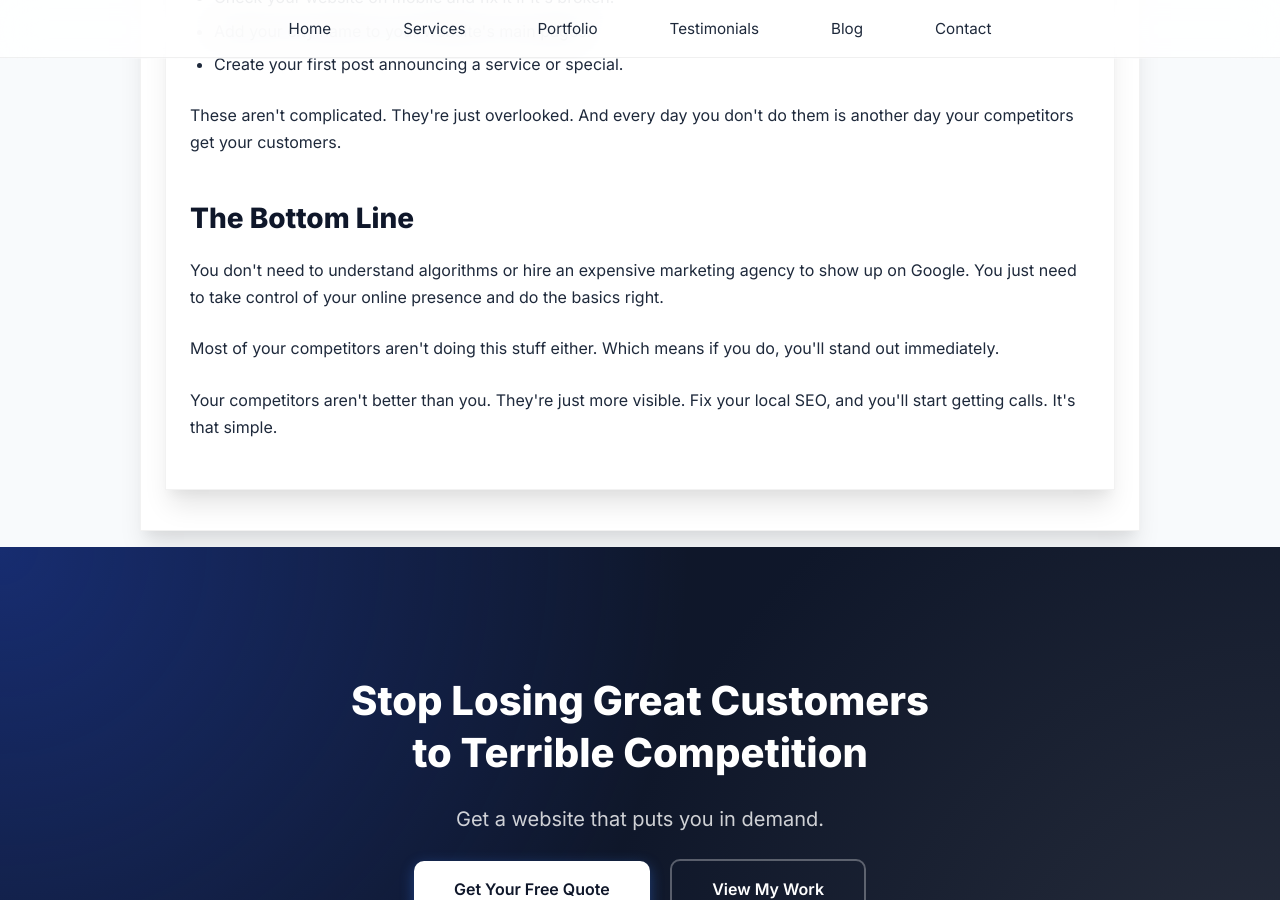
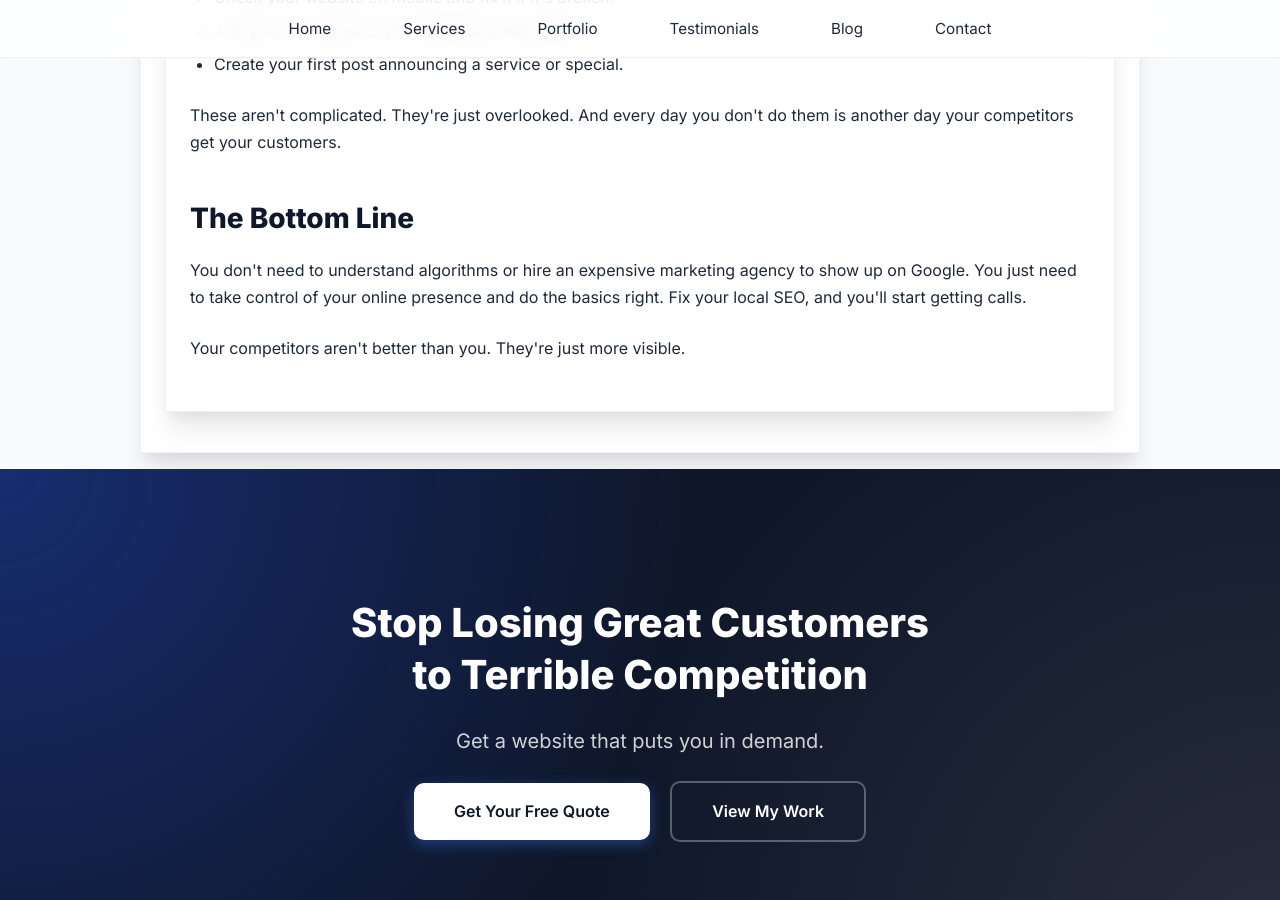
Before and after one commit to JamesBrownR/MeetingSurge, a Jekyll site: the page built from _posts/2025-12-04-not-showing-up-on-google.md, in a window 1280 px wide and 900 px high, scrolled down 4959 px. Built offline with Jekyll 4.4.1, drawn with Linux system fonts in a browser that asks for light colours.

Commit message:
Update 2025-12-04-not-showing-up-on-google.md

```diff
--- a/_posts/2025-12-04-not-showing-up-on-google.md
+++ b/_posts/2025-12-04-not-showing-up-on-google.md
@@ -90,8 +90,8 @@ image: /blog/blogpics/not-showing-up-on-google.webp
         <p>These aren't complicated. They're just overlooked. And every day you don't do them is another day your competitors get your customers.</p>
 
         <h2>The Bottom Line</h2>
-        <p>You don't need to understand algorithms or hire an expensive marketing agency to show up on Google. You just need to take control of your online presence and do the basics right.</p>
-        <p>Most of your competitors aren't doing this stuff either. Which means if you do, you'll stand out immediately.</p>
-        <p>Your competitors aren't better than you. They're just more visible. Fix your local SEO, and you'll start getting calls. It's that simple.</p>
+        <p>You don't need to understand algorithms or hire an expensive marketing agency to show up on Google. You just need to take control of your online presence and do the basics right. Fix your local SEO, and you'll start getting calls. </p>
+
+        <p>Your competitors aren't better than you. They're just more visible. </p>
     </article>
 </div>
```
